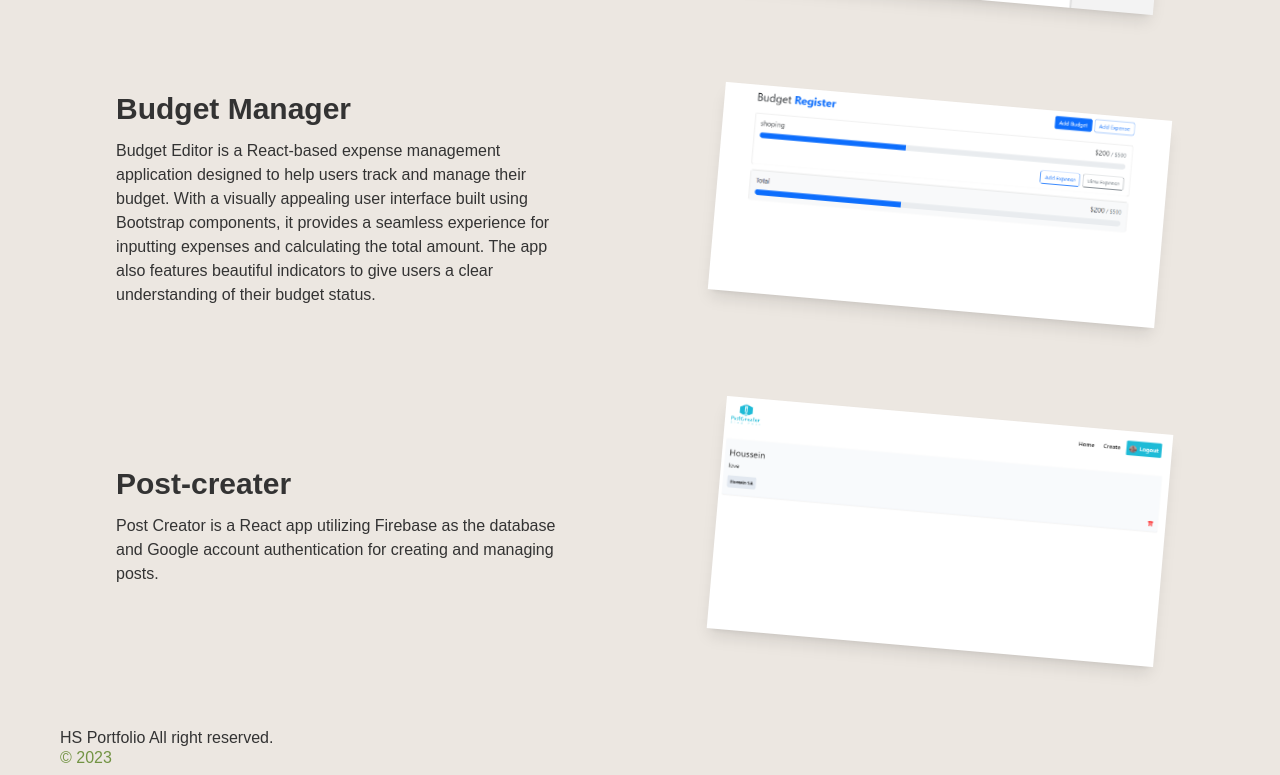
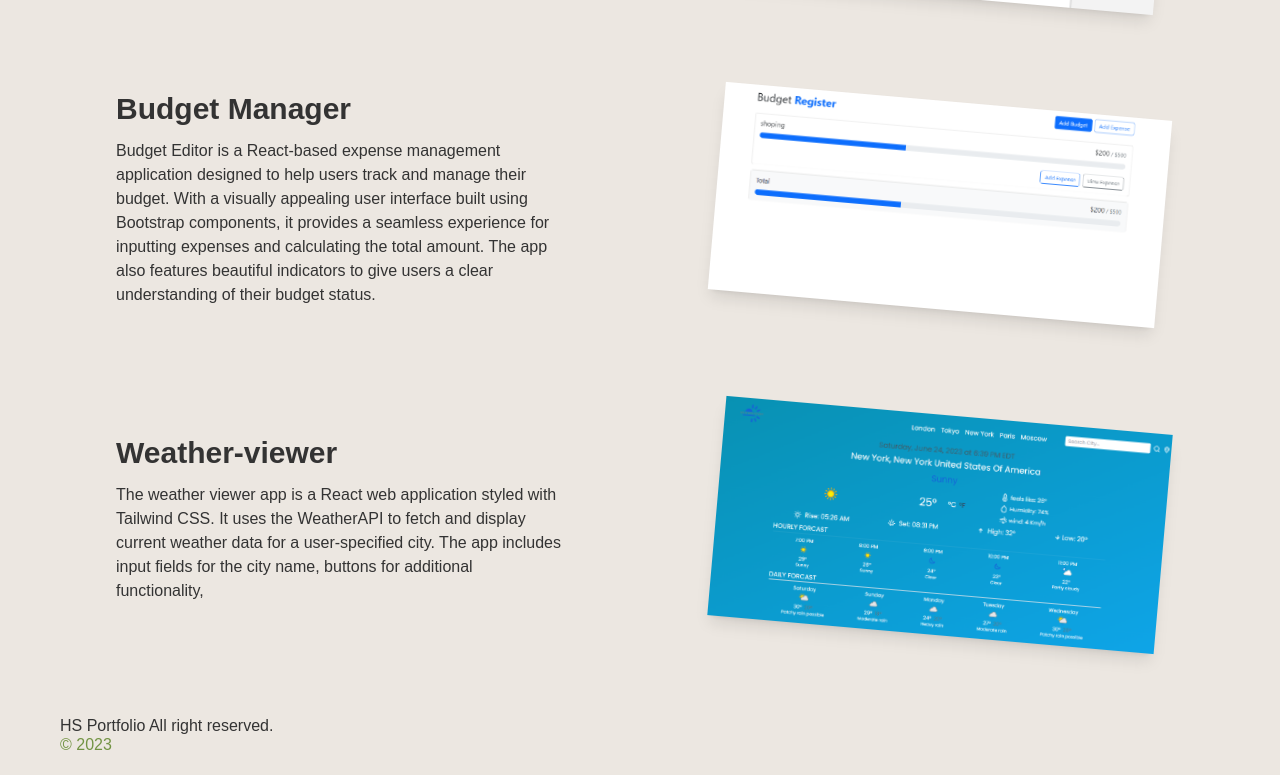
Before and after one commit to HousseinSA/HN-Portfolio, a React (Create React App) app: page /work in a window 1280 px wide. Shown: the part 1281-2056 px from the top of the page. Built offline with nearby package versions, Linux system fonts and the light colour scheme.

Commit message:
editing work section adding weather-viewer project

```diff
--- a/src/pages/Work.jsx
+++ b/src/pages/Work.jsx
@@ -6,7 +6,7 @@ import budgetRegister from "../assests/budget-register.png"
 import cinaInfo from "../assests/cina-info.png"
 import ebbokStore from "../assests/ebook-sotre.png"
 import googleDocs from "../assests/google-docs-clone.png"
-import postCreater from "../assests/postCreater.png"
+import weatherViewer from "../assests/weather-viewer.png"
 export const Work = () => {
   const animation = {
     hidden: {opacity: 0, x: -100},
@@ -154,18 +154,20 @@ export const Work = () => {
               className="flex justify-center flex-wrap md:flex-nowrap md:justify-between gap-14 lg:gap-0 items-center">
               <div>
                 <h2 className="text-2xl lg:text-3xl font-semibold">
-                  Post-creater
+                  Weather-viewer
                 </h2>
                 <p className="my-3 max-w-md text-sm md:text-base">
-                  Post Creator is a React app utilizing Firebase as the database
-                  and Google account authentication for creating and managing
-                  posts.
+                  The weather viewer app is a React web application styled with
+                  Tailwind CSS. It uses the WeatherAPI to fetch and display
+                  current weather data for a user-specified city. The app
+                  includes input fields for the city name, buttons for
+                  additional functionality,
                 </p>
               </div>
               <ImageAnimate>
-                <Link to={"https://postcreater.netlify.app"} target="_blank">
+                <Link to={"https://theweather101.netlify.app"} target="_blank">
                   <div className="shadow-lg max-w-xs lg:max-w-md">
-                    <img src={postCreater} alt="post creater" />
+                    <img src={weatherViewer} alt="weather viewer" />
                   </div>
                 </Link>
               </ImageAnimate>
```
Also changed, not shown: src/assests/weather-viewer.png (added).
